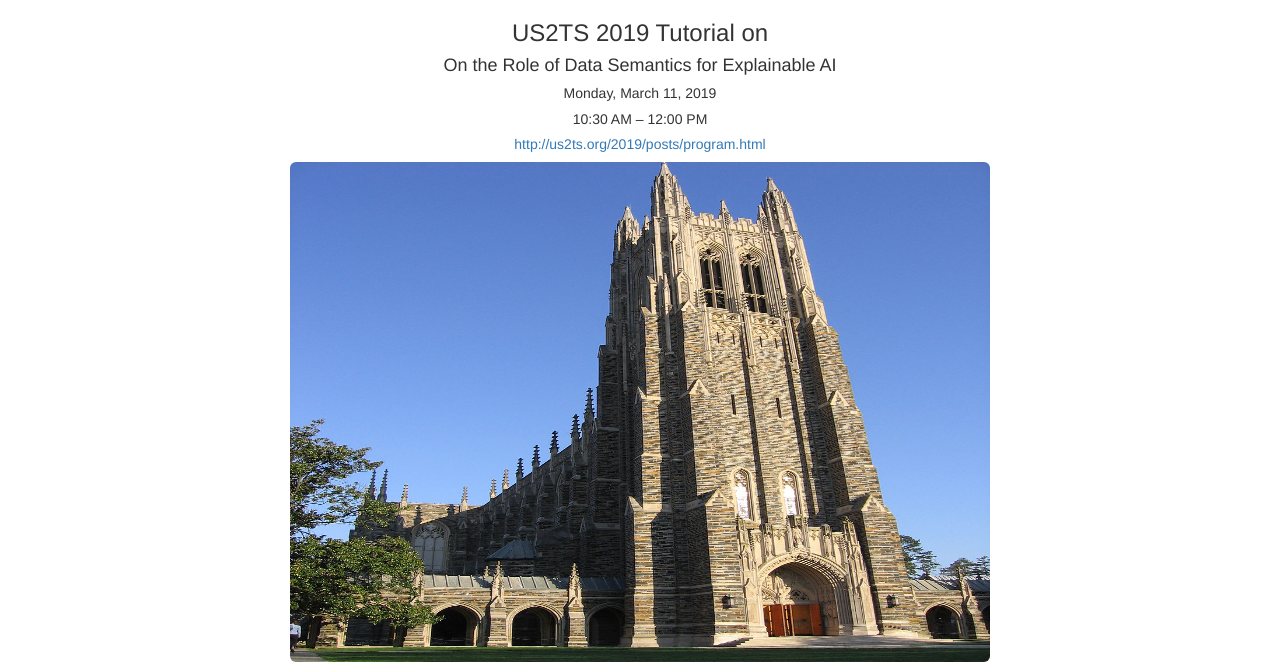
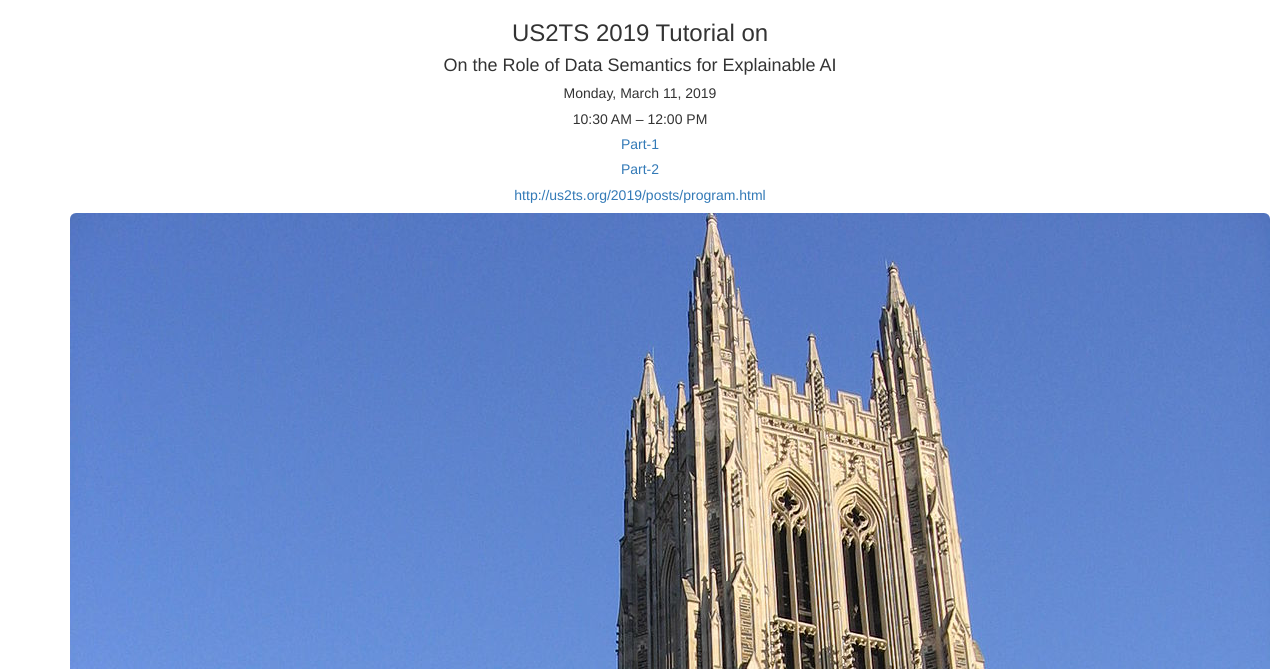
Before and after one commit to semanticsforxai/semanticsforxai.github.io, a plain HTML site: page index.html in a window 1280 px wide. Shown: the top 669 px of the page. Drawn offline with nearby package versions, Linux system fonts and the light colour scheme.

Commit message:
pdf link added

```diff
--- a/index.html
+++ b/index.html
@@ -63,11 +63,13 @@
           <span class="title"><h4>On the Role of Data Semantics for Explainable AI</h4> </span>
          <span class="title"><h5>Monday, March 11, 2019</h5> </span>
          <span class="title"><h5>10:30 AM – 12:00 PM</h5> </span>
+         <span class="title"><h5><a href="https://github.com/semanticsforxai/semanticsforxai.github.io/raw/master/assets/pdfs/2019-03-us2ts-tutorial-part1-Pascal.pdf">Part-1</a> </h5> </span>
+         <span class="title"><h5><a href="https://github.com/semanticsforxai/semanticsforxai.github.io/raw/master/assets/pdfs/2019-03-us2ts-tutorial-part2-Sarker.pdf">Part-2</a> </h5> </span>
           <span class="title"><h5><a href="http://us2ts.org/2019/posts/program.html">http://us2ts.org/2019/posts/program.html</a></h5></span>
         </td>
       </tr>
     </table>
-    <p><img class="img-rounded" src="assets/images/main.jpg" width="700" height="500" align="center" /></p>
+    <p><img class="img-rounded" src="assets/images/main.jpg" max-width="100%" height="auto" and display="block" align="center" /></p>
 
   </div>
 
```
